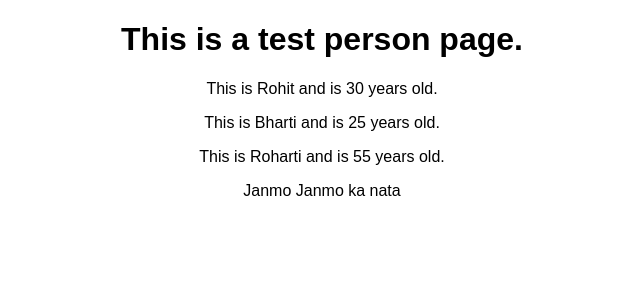
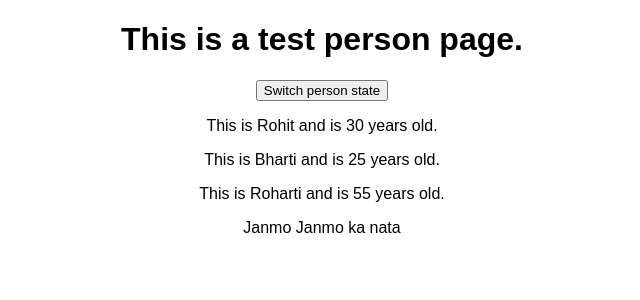
Before and after one commit to rogue29/ReactMadeSimple, a React (Create React App) app: page / in a window 1280 px wide. Shown: the top 300 px of the page, without its empty margins (318-958 px from the left). Built offline with nearby package versions, Linux system fonts and the light colour scheme.

Commit message:
Added a button with dummy handler.

```diff
--- a/src/App.js
+++ b/src/App.js
@@ -12,10 +12,15 @@ class App extends Component {
     ],
   };
 
+  switchPersonStateHandler = () => {
+    console.log("was clicked?");
+  }
+
   render() {
     return (
       <div className="App">
         <h1>This is a test person page.</h1>
+        <button onClick={this.switchPersonStateHandler}>Switch person state</button>
         <Person name={this.state.persons[0].name} age={this.state.persons[0].age} />
         <Person name={this.state.persons[1].name} age={this.state.persons[1].age} />
         <Person name={this.state.persons[2].name} age={this.state.persons[2].age}>Janmo Janmo ka nata</Person>
```
